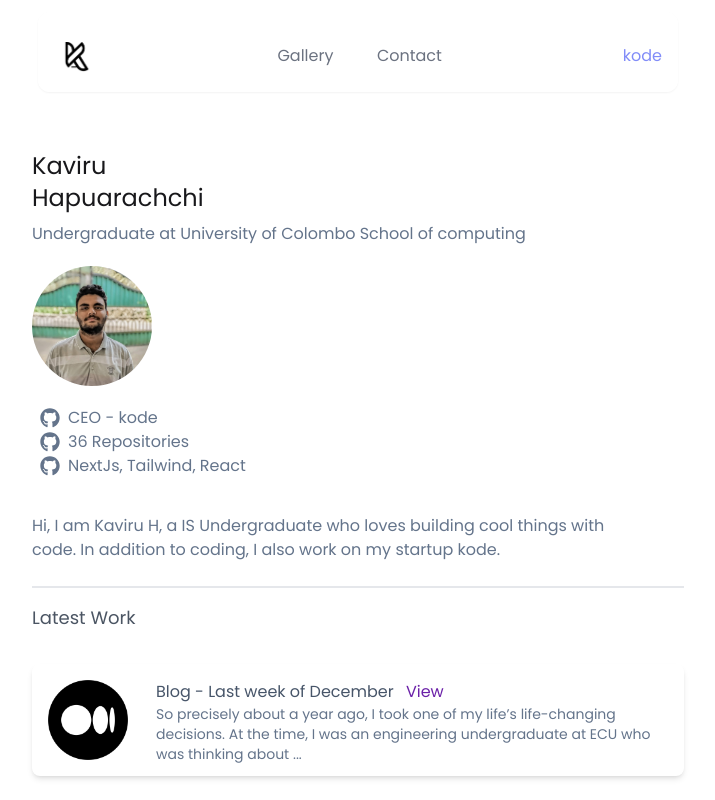
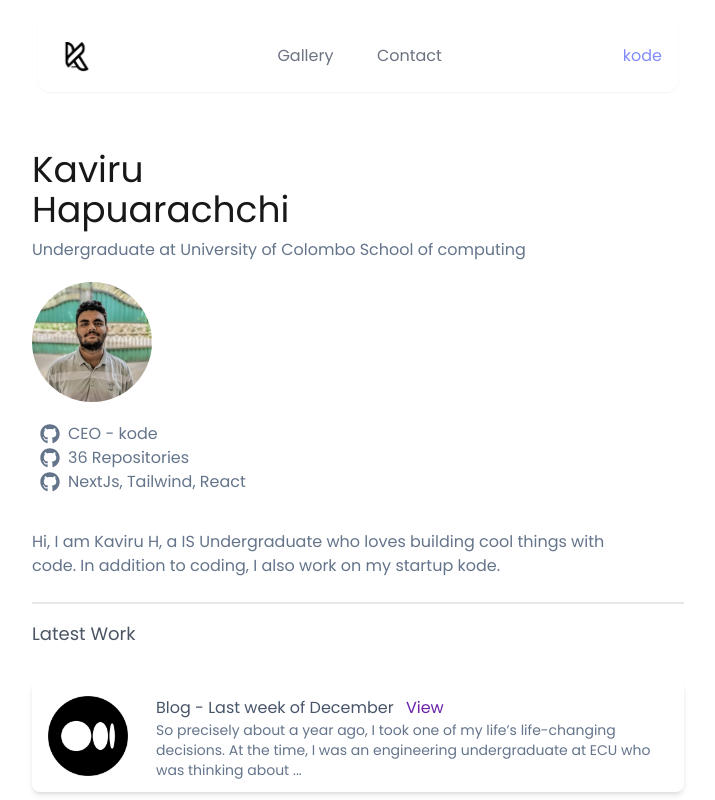
Before and after one commit to Kavirubc/next-portfolio, a Next.js app: page / in a window 1280 px wide. Shown: the top 800 px of the page, without its empty margins (282-997 px from the left). Built offline with nearby package versions, Linux system fonts and the light colour scheme.

Commit message:
Update font size for hero name in Hero component

```diff
--- a/src/components/hero.jsx
+++ b/src/components/hero.jsx
@@ -30,7 +30,7 @@ function Hero() {
                 className='flex flex-col mb-5'>
 
                 <motion.div className='mb-2' variants={itemVariants}>
-                    <h1 className='text-2xl text-zinc-900'>Kaviru <br /> Hapuarachchi</h1>
+                    <h1 className='md:text-4xl text-2xl text-zinc-900'>Kaviru <br /> Hapuarachchi</h1>
                 </motion.div>
 
                 <motion.div variants={itemVariants} className='flex md:flex-col'>
```
